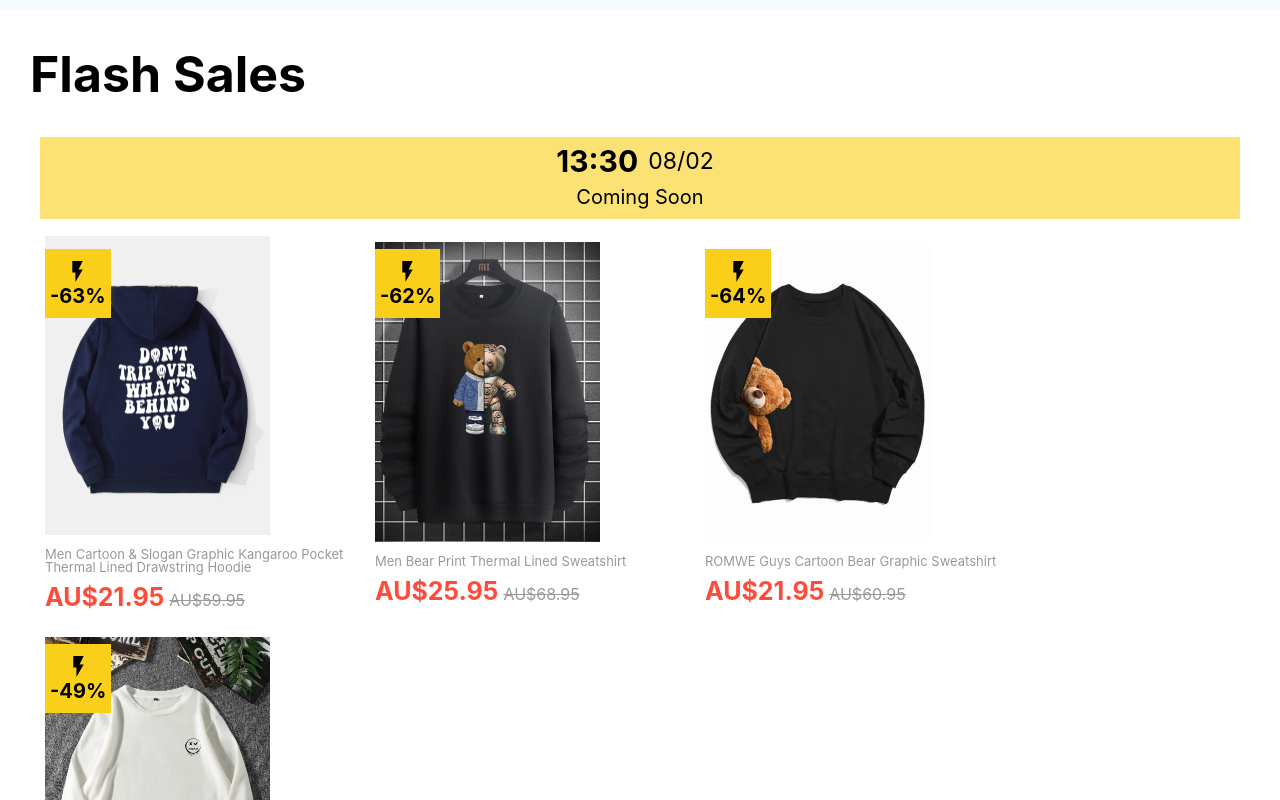
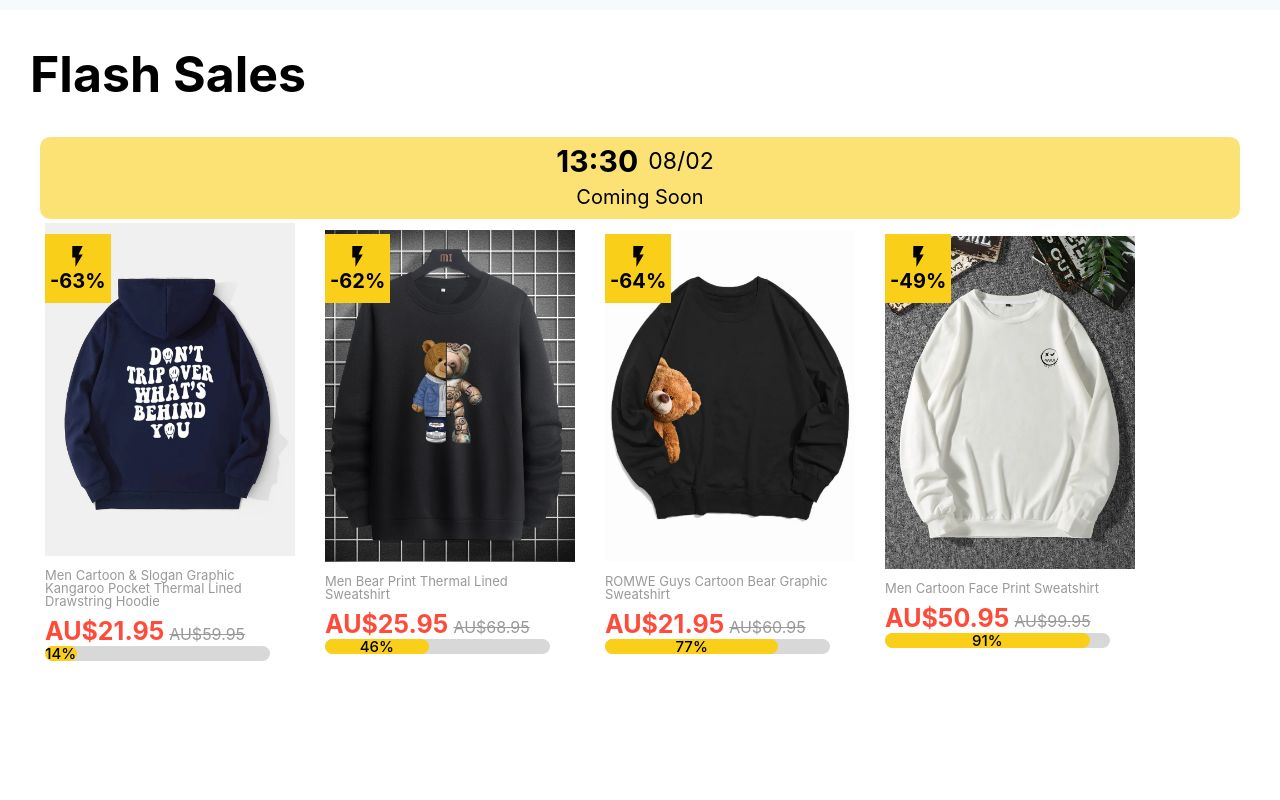
Before and after one commit to yaoyangdi/flash_sales, a React (Create React App) app in the folder frontend/ecommerce/: page / in a window 1280 px wide. Shown: the part 900-1700 px from the top of the page. Built offline with nearby package versions, Linux system fonts and the light colour scheme.

Commit message:
progress bar added

```diff
--- a/frontend/ecommerce/src/assets/data.js
+++ b/frontend/ecommerce/src/assets/data.js
@@ -34,36 +34,42 @@ export const flashsales = [
         "status": 1,
         "startTime": "2022-08-02T13:30:00.000+00:00",
         "endTime": "2022-08-05T17:00:00.000+00:00",
-        "totalStock": 70,
-        "availableStock": 0,
         "lock_stock": 0,
         "products": [{
             id: 1,
             img:hoodie1,
             title: "Men Cartoon & Slogan Graphic Kangaroo Pocket Thermal Lined Drawstring Hoodie",
             prev_price: 59.95,
-            price: 21.95
+            price: 21.95,
+            totalStock: 70,
+            availableStock: 10,
         },
         {
             id: 2,
             img: sweatshirt1,
             title: "Men Bear Print Thermal Lined Sweatshirt",
             prev_price: 68.95,
-            price: 25.95
+            price: 25.95,
+            totalStock: 70,
+            availableStock: 32,
         },
         {
             id: 3,
             img: sweatshirt2,
             title: "ROMWE Guys Cartoon Bear Graphic Sweatshirt",
             prev_price: 60.95,
-            price: 21.95
+            price: 21.95,
+            totalStock: 70,
+            availableStock: 54,
         },
         {
             id: 4,
             img: sweatshirt3,
             title: "Men Cartoon Face Print Sweatshirt",
             prev_price: 99.95,
-            price: 50.95
+            price: 50.95,
+            totalStock: 70,
+            availableStock: 64,
         },
     ]
     },
@@ -82,13 +88,17 @@ export const flashsales = [
             title: "Men Letter Graphic Thermal Lined Sweatshirt",
             prev_price: 45.95,
             price: 18.95,
+            totalStock: 70,
+            availableStock: 64,
         },
         {
             id: 6,
             img: sweatshirt5,
             title: "Men Playing Card Print Sweatshirt",
             prev_price: 60.95,
-            price: 21.95
+            price: 21.95,
+            totalStock: 70,
+            availableStock: 64,
         },
         {
             id: 7,
@@ -96,6 +106,8 @@ export const flashsales = [
             title: "Men 1pc Striped Drawstring Hooded 2 In 1 Jacket",
             prev_price: 60.95,
             price: 23.95,
+            totalStock: 70,
+            availableStock: 64,
         },
         {
             id: 8,
@@ -103,6 +115,8 @@ export const flashsales = [
             title: "Men Letter Patch Detail Two Tone Bomber Jacket",
             prev_price: 60.95,
             price: 35.95,
+            totalStock: 70,
+            availableStock: 64,
         }]
     },
 
--- a/frontend/ecommerce/src/components/Countdown.jsx
+++ b/frontend/ecommerce/src/components/Countdown.jsx
@@ -7,12 +7,15 @@ const Container = styled.div`
     justify-content: center;
     align-items: center;
     width: 100%;
+    height: fit-content;
+    border-radius: 10px;
     background-color: ${props => props.color};
     margin:0px 10px;
     cursor: ${props => props.cursor};
     &:hover{
         background-color: ${props => props.hover};
     }
+
 `;
 const DatetimeContainer = styled.div`
     display: flex;
--- a/frontend/ecommerce/src/components/Product.jsx
+++ b/frontend/ecommerce/src/components/Product.jsx
@@ -3,22 +3,22 @@ import ShoppingCartOutlinedIcon from '@mui/icons-material/ShoppingCartOutlined';
 import SearchOutlinedIcon from '@mui/icons-material/SearchOutlined';
 import FavoriteBorderOutlinedIcon from '@mui/icons-material/FavoriteBorderOutlined';
 import FlashOnIcon from '@mui/icons-material/FlashOn';
+import { useState } from "react";
 
 const Container = styled.div`
     margin:15px;
-    width: 300px;
-    height:350px;
+    width: 250px;
+    height:400px;
     display: flex;
     flex-direction: column;
     justify-content: center;
     align-items: start;
     position: relative;
-    margin-top: 30px;
 `;
 
 const Image = styled.img`
-    width: 75%;
-
+    margin-top: 1em;
+    width: 100%;
 `;
 
 const Hover = styled.div`
@@ -68,7 +68,7 @@ const Discount = styled.span`
     font-size: 20px;
 `;
 const Info = styled.div`
-
+    width: 100%;
 `;
 const Title= styled.p`
     color: #999;
@@ -114,10 +114,50 @@ const Product = ({prod}) => {
                 <Price>AU${prod.price}</Price>
                 <PrevPrice>AU${prod.prev_price}</PrevPrice>
             </PriceContainer>
+            <Progress percent={Math.round(prod.availableStock*100/prod.totalStock)}/>
         </Info>
-
     </Container>
   )
 }
 
+const ProgressContainer = styled.div`
+    width: 90%;
+    height: 15px;
+    border-radius: 10px;
+    background-color: #d8d8d8;
+`;
+const Progressfill = styled.div`
+    display: flex;
+    justify-content: center;
+    align-items: center;
+    width: 0%;
+    height: 15px;
+    border-radius: 10px;
+    opacity: 0;
+    transition: 1s ease;
+
+    font-size: 15px;
+    font-weight: 500;
+`;
+
+const Progress = ({percent}) => {
+    const [style, setStyle] = useState({});
+    setTimeout(()=>{
+        const newStyle = {
+            opacity: 1,
+            width: `${percent}%`,
+            backgroundColor: "#facf19"
+        }
+
+        setStyle(newStyle);
+    }, 1000);
+
+    return (
+        <ProgressContainer>
+            <Progressfill style={style}>{`${percent}%`}</Progressfill>
+        </ProgressContainer>
+    )
+
+}
+
 export default Product
```
